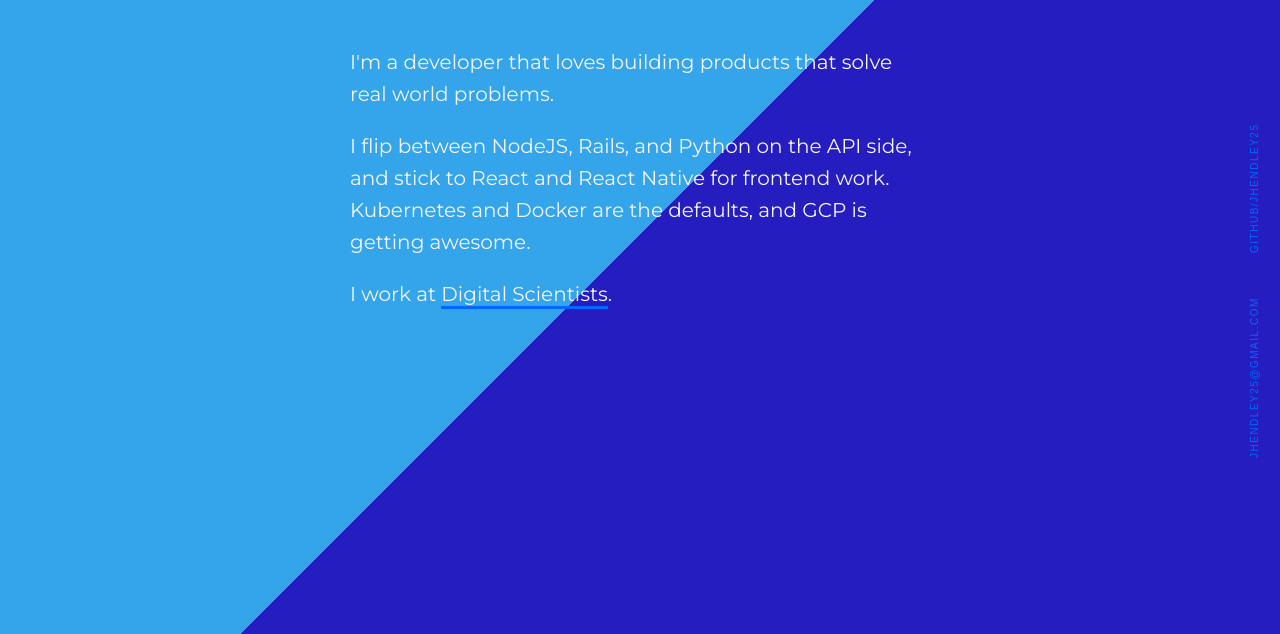
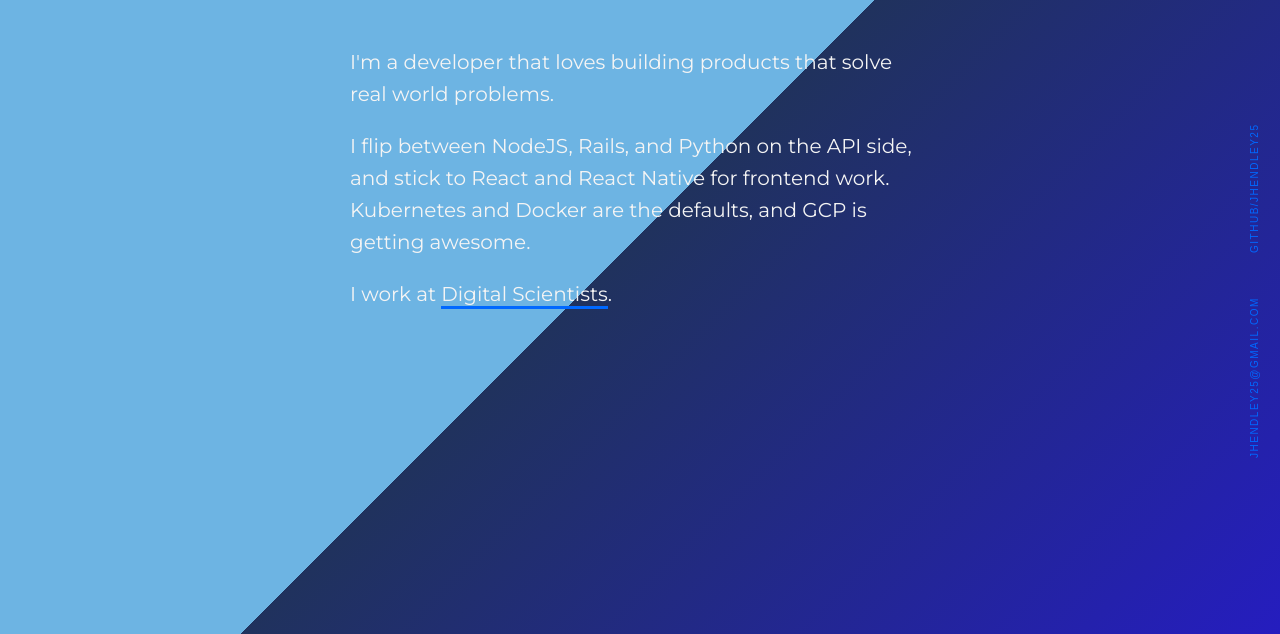
Before and after one commit to jhendley25/personal-site, a plain HTML site: page index.html in a window 1280 px wide. Shown: the part 166-800 px from the top of the page. Drawn offline with Linux system fonts and the light colour scheme.

Commit message:
better colors

```diff
--- a/css/style2.css
+++ b/css/style2.css
@@ -1,11 +1,10 @@
 body {font-family: Montserrat, Helvetica Neue, sans-serif; margin: 0 auto; line-height: 2em; padding: 12px; box-sizing: border-box; color: #f4f4f4; overflow: auto;
 background: #34a4eb; /* Old browsers */
-background: -moz-linear-gradient(-45deg,  #34a4eb 0%, #34a4eb 50%, #251dbf 50%, #251dbf 100%); /* FF3.6+ */
-background: -webkit-gradient(linear, left top, right bottom, color-stop(0%,#34a4eb), color-stop(50%,#34a4eb), color-stop(50%,#251dbf), color-stop(100%,#251dbf)); /* Chrome,Safari4+ */
-background: -webkit-linear-gradient(-45deg,  #34a4eb 0%,#34a4eb 50%,#251dbf 50%,#251dbf 100%); /* Chrome10+,Safari5.1+ */
-background: -o-linear-gradient(-45deg,  #34a4eb 0%,#34a4eb 50%,#251dbf 50%,#251dbf 100%); /* Opera 11.10+ */
-background: -ms-linear-gradient(-45deg,  #34a4eb 0%,#34a4eb 50%,#251dbf 50%,#251dbf 100%); /* IE10+ */
-background: linear-gradient(135deg,  #34a4eb 0%,#34a4eb 50%,#251dbf 50%,#251dbf 100%); /* W3C */
+background: -moz-linear-gradient(-45deg,  #6db4e3 0%, #6db4e3 50%, #20325d 50%, #251dbf 100%); /* FF3.6+ */
+background: -webkit-linear-gradient(-45deg,  #6db4e3 0%,#6db4e3 50%,#20325d 50%,#251dbf 100%); /* Chrome10+,Safari5.1+ */
+background: -o-linear-gradient(-45deg,  #6db4e3 0%,#6db4e3 50%,#20325d 50%,#251dbf 100%); /* Opera 11.10+ */
+background: -ms-linear-gradient(-45deg,  #6db4e3 0%,#6db4e3 50%,#20325d 50%,#251dbf 100%); /* IE10+ */
+background: linear-gradient(135deg,  #6db4e3 0%,#6db4e3 50%,#20325d 50%,#251dbf 100%); /* W3C */
 filter: progid:DXImageTransform.Microsoft.gradient( startColorstr='#34a4eb', endColorstr='#251dbf',GradientType=1 ); /* IE6-9 fallback on horizontal gradient */
 
 }
```
